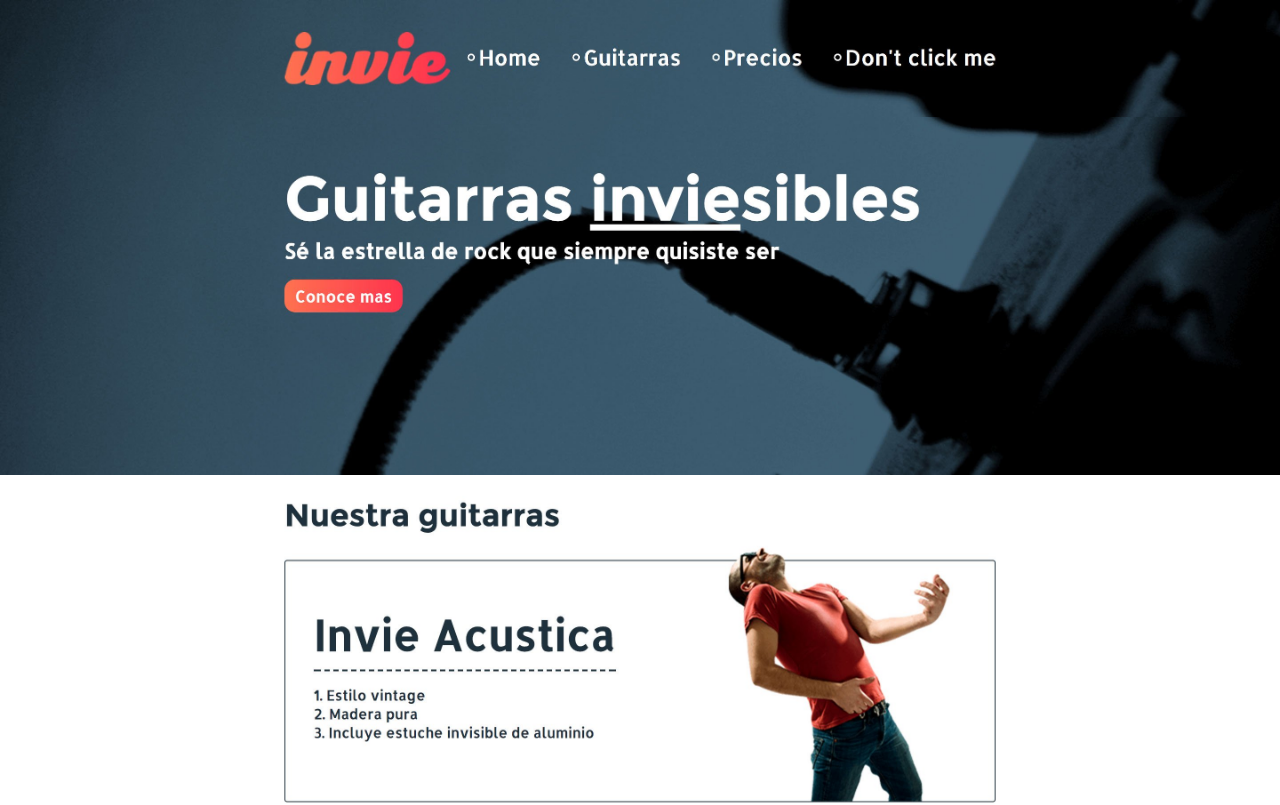
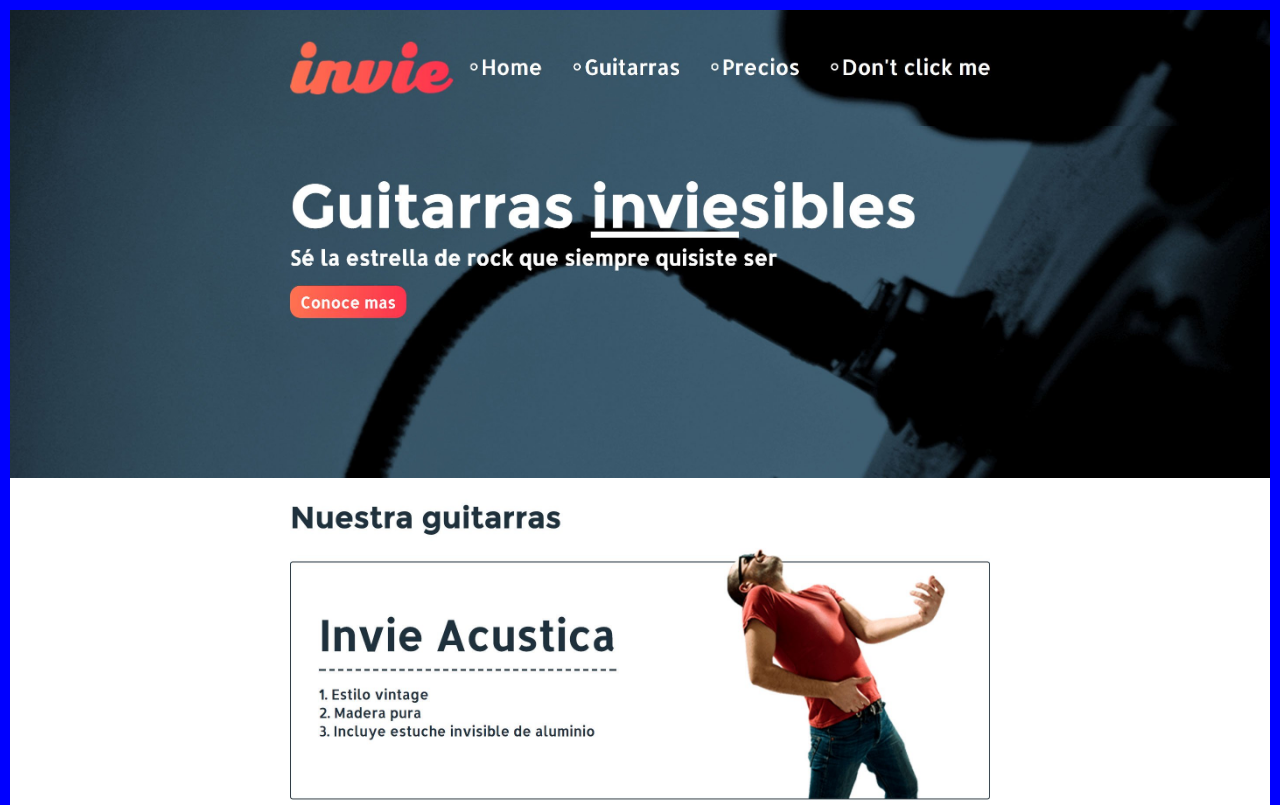
Before and after one commit to Mcr9gh/invie-github, a plain HTML site: page index.html in a window 1280 px wide. Shown: the top 805 px of the page. Drawn offline with Linux system fonts and the light colour scheme.

Commit message:
hotfix 1

```diff
--- a/index.html
+++ b/index.html
@@ -6,7 +6,7 @@
     <meta http-equiv="X-UA-Compatible" content="ie=edge">
     <title>Document</title>
     <style>
-        body{margin: 0}
+        body{margin: 0; border: 10px solid blue; }
         img{max-width: 100%; vertical-align: top;}
     </style>
 </head>
```
